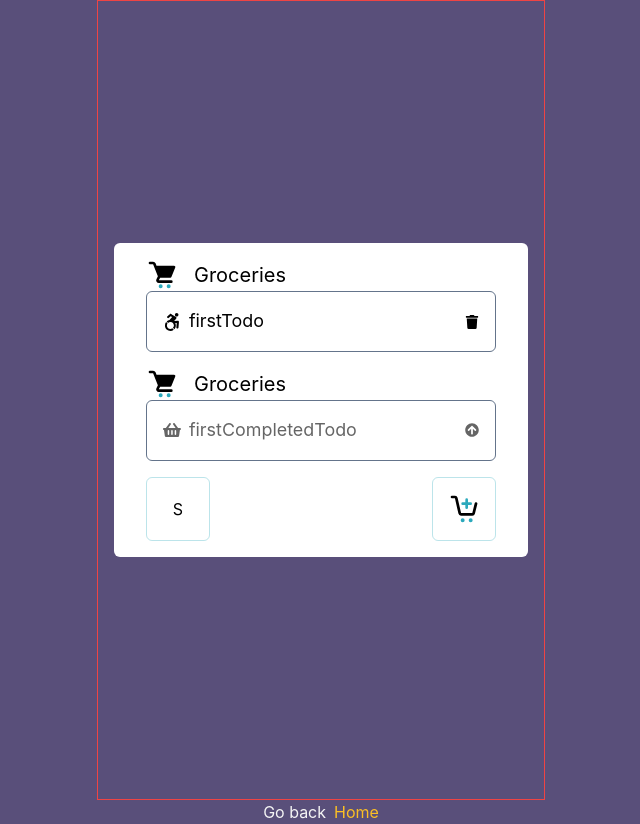
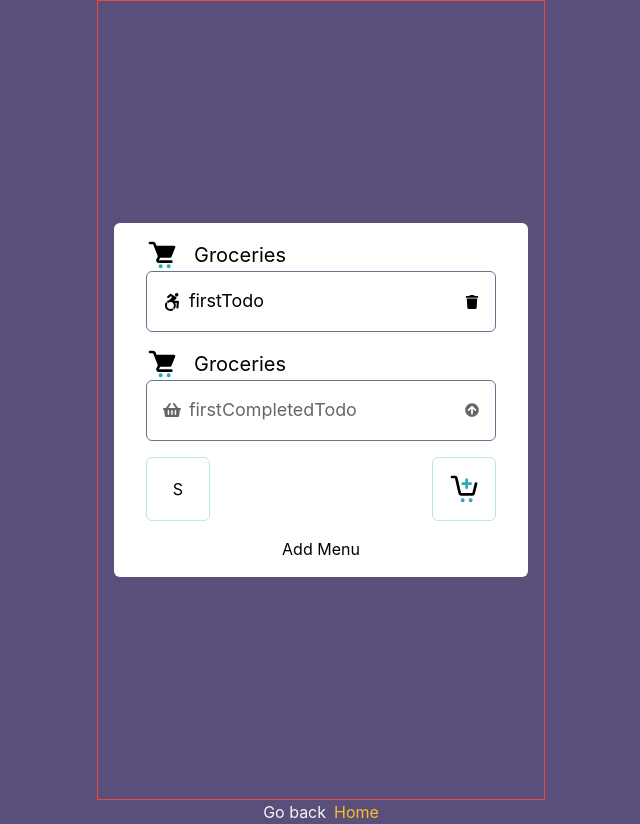
Before and after one commit to pantpad/iCodeThis-Playground, a React (Vite) app: page /TodoPage in a window 1280 px wide. Shown: the whole page, without its empty margins (319-959 px from the left). Built offline with nearby package versions, Linux system fonts and the light colour scheme.

Commit message:
Add TodoAddMenu component

```diff
--- /dev/null
+++ b/src/pages/TodoPage/TodoAddMenu.jsx
@@ -0,0 +1,7 @@
+export default function TodoAddMenu() {
+  return (
+    <>
+      <h1>Add Menu</h1>
+    </>
+  );
+}
--- a/src/pages/TodoPage/TodoPage.jsx
+++ b/src/pages/TodoPage/TodoPage.jsx
@@ -5,6 +5,7 @@ import TodoItemPage from "./TodoItemPage";
 import TodoContainer from "./TodoContainer";
 import TodoTitle from "./TodoTitle";
 import TodoButton from "./TodoButton";
+import TodoAddMenu from "./TodoAddMenu";
 
 const initialTodoList = [
   {
@@ -23,6 +24,7 @@ const initialTodoList = [
 
 export default function TodoPage() {
   const [todoList, setTodoList] = useState(initialTodoList);
+  const [isAdding, setIsAdding] = useState(true);
 
   function handleTodoClick(id) {
     setTodoList((prev) => {
@@ -113,6 +115,7 @@ export default function TodoPage() {
             </svg>
           </TodoButton>
         </section>
+        {isAdding ? <TodoAddMenu /> : null}
       </div>
     </PageLayout>
   );
```
